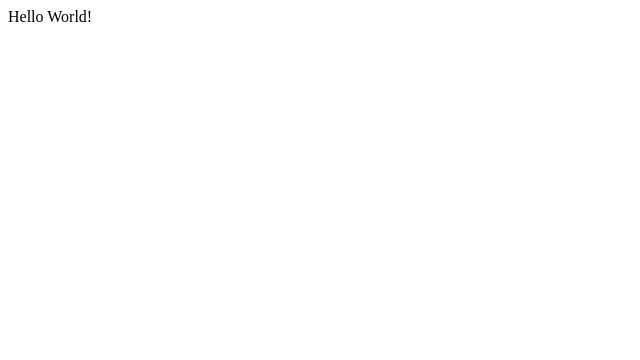
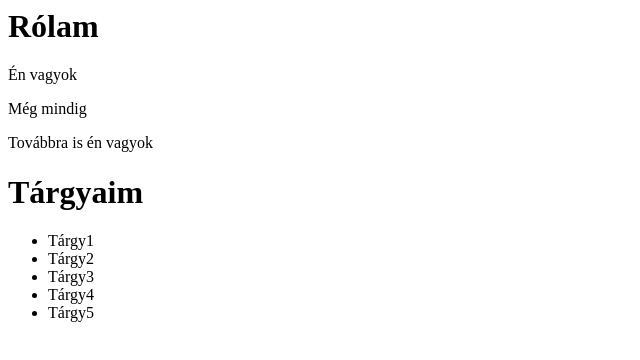
Before and after one commit to koharizs/alkfejl, a plain HTML site: page index.html in a window 1280 px wide. Shown: the whole page, without its empty margins (0-640 px from the left). Drawn offline with Linux system fonts and the light colour scheme.

Commit message:
index.html

```diff
--- a/index.html
+++ b/index.html
@@ -1,9 +1,22 @@
 <html>
 <head>
     <meta charset="utf-8">
-    <title>Document</title>
+    <title>Bemutatkozás</title>
 </head>
 <body>
-    Hello World!
+    <h1>Rólam</h1>
+    <p>Én vagyok</p>
+    <p>Még mindig</p>
+    <p>Továbbra is én vagyok</p>
+    <h1>Tárgyaim</h1>
+    <p>
+        <ul>
+            <li>Tárgy1</li>
+            <li>Tárgy2</li>
+            <li>Tárgy3</li>
+            <li>Tárgy4</li>
+            <li>Tárgy5</li>
+        </ul>
+    </p>
 </body>
 </html>
```
